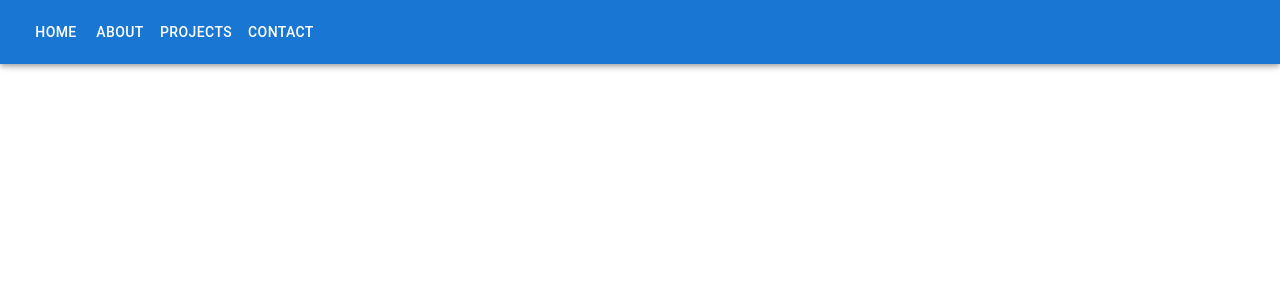
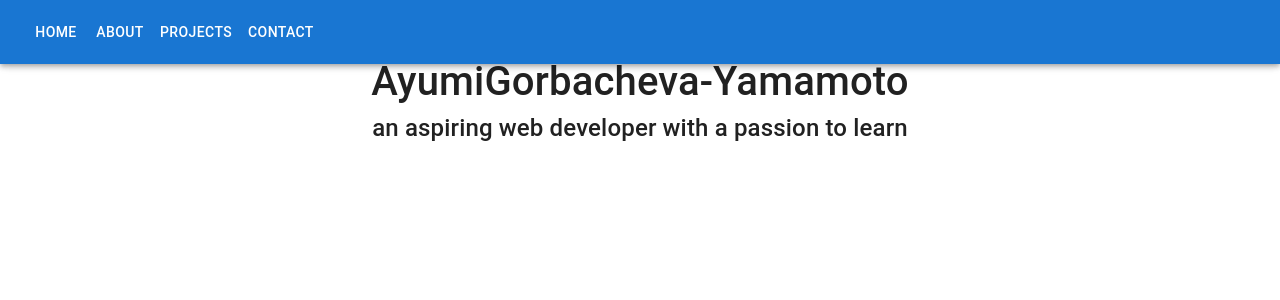
Before and after one commit to agorbacheva-y/agorbacheva-portfolio, a React (Create React App) app: page / in a window 1280 px wide. Shown: the top 300 px of the page. Built offline with nearby package versions, Linux system fonts and the light colour scheme.

Commit message:
add sass

```diff
--- a/package.json
+++ b/package.json
@@ -16,6 +16,7 @@
     "react-dom": "^18.2.0",
     "react-icons": "^4.9.0",
     "react-scripts": "5.0.1",
+    "sass": "^1.63.4",
     "web-vitals": "^2.1.4"
   },
   "scripts": {
--- a/src/App.js
+++ b/src/App.js
@@ -1,8 +1,10 @@
+import Appbar from "./components/Appbar";
 import Home from "./components/Home";
 
 function App() {
   return (
     <div>
+      <Appbar />
       <Home />
     </div>
   );
--- a/src/components/Home.js
+++ b/src/components/Home.js
@@ -1,10 +1,12 @@
-import Appbar from "./Appbar";
+import Layout from "./Layout";
 
 const Home = () => {
   return (
-    <>
-      <Appbar />
-    </>
+    <Layout>
+      <h3>Hej! I'm</h3>
+      <h1><span>Ayumi</span>Gorbacheva-Yamamoto</h1>
+      <h4>an aspiring web developer with a passion to learn</h4>
+    </Layout>
   );
 };
 
--- /dev/null
+++ b/src/components/Layout.js
@@ -0,0 +1,9 @@
+const Layout = ({ children }) => {
+  return (
+    <div className="center">
+      {children}
+    </div>
+  );
+};
+
+export default Layout;
--- a/src/index.css
+++ b/src/index.css
@@ -1,8 +1 @@
-@import url('https://fonts.googleapis.com/css2?family=League+Spartan:wght@400;700&display=swap');
-
-body {
-  margin: 0;
-  font-family: 'League Spartan', sans-serif;
-  -webkit-font-smoothing: antialiased;
-  -moz-osx-font-smoothing: grayscale;
-}
+@import url("https://fonts.googleapis.com/css2?family=League+Spartan:wght@400;700&display=swap");body{margin:0;font-family:"League Spartan",sans-serif;-webkit-font-smoothing:antialiased;-moz-osx-font-smoothing:grayscale}.center{display:-webkit-box;display:-ms-flexbox;display:flex;-webkit-box-orient:vertical;-webkit-box-direction:normal;-ms-flex-direction:column;flex-direction:column;-webkit-box-pack:center;-ms-flex-pack:center;justify-content:center;-webkit-box-align:center;-ms-flex-align:center;align-items:center;text-align:center;margin:1rem}
--- a/src/index.js
+++ b/src/index.js
@@ -1,6 +1,6 @@
 import React from 'react';
 import ReactDOM from 'react-dom/client';
-import './index.css';
+import './index.scss';
 import App from './App';
 import reportWebVitals from './reportWebVitals';
 import 'bootstrap/dist/css/bootstrap.min.css';
--- /dev/null
+++ b/src/index.scss
@@ -0,0 +1,17 @@
+@import url('https://fonts.googleapis.com/css2?family=League+Spartan:wght@400;700&display=swap');
+
+body {
+  margin: 0;
+  font-family: 'League Spartan', sans-serif;
+  -webkit-font-smoothing: antialiased;
+  -moz-osx-font-smoothing: grayscale;
+}
+
+.center {
+  display: flex;
+  flex-direction: column;
+  justify-content: center;
+  align-items: center;
+  text-align: center;
+  margin: 1rem;
+}
```
Also changed, not shown: 4 other files (tests, documents, lock files or other folders).
